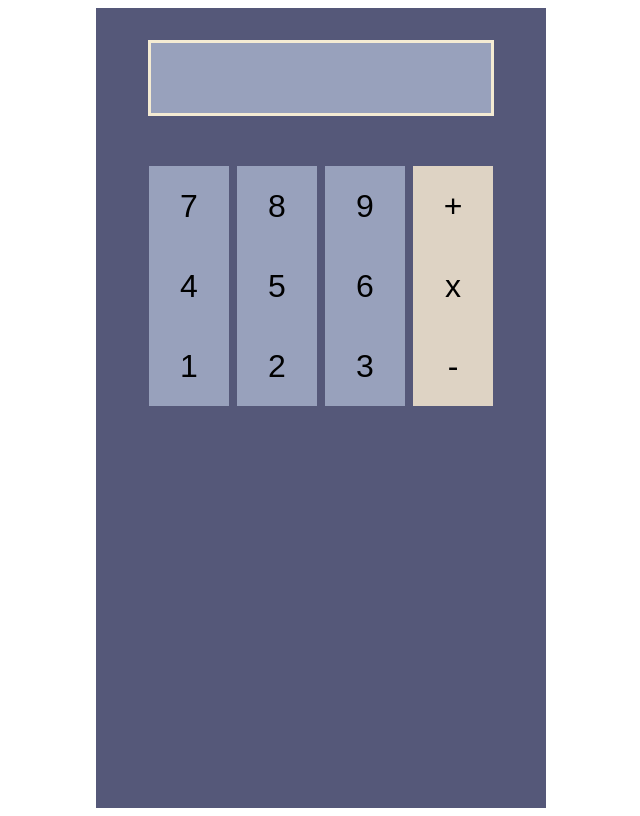
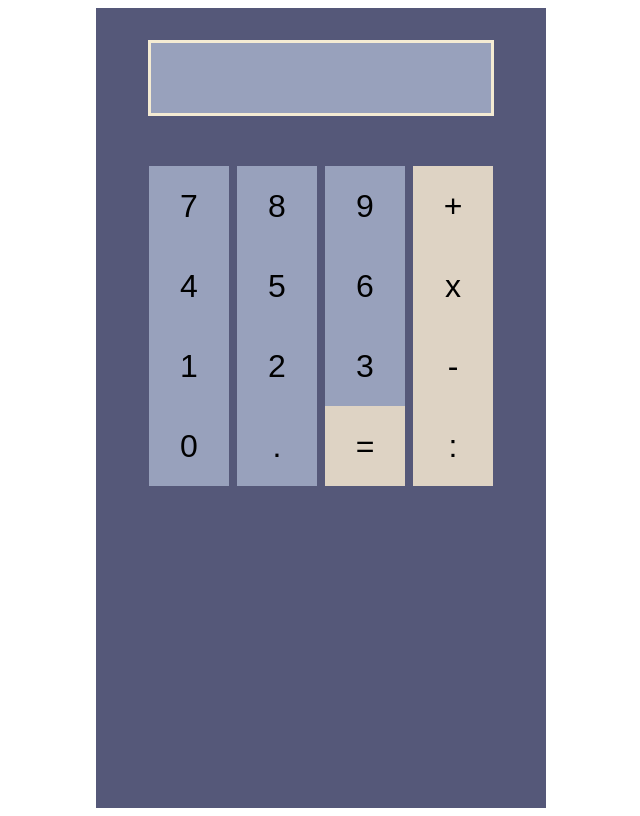
Before and after one commit to Qu1dy/odin-calculator, a plain HTML site: page index.html in a window 1280 px wide. Shown: the whole page, without its empty margins (319-959 px from the left). Drawn offline with Linux system fonts and the light colour scheme.

Commit message:
style: add 4th row of buttons

```diff
--- a/index.html
+++ b/index.html
@@ -28,6 +28,12 @@
             <button class="number">3</button>
             <button class="operator">-</button>
         </div>
+        <div class="buttons">
+            <button class="number">0</button>
+            <button class="number">.</button>
+            <button class="operator">=</button>
+            <button class="operator">:</button>
+        </div>
     </div>
 </body>
 </html>
```
